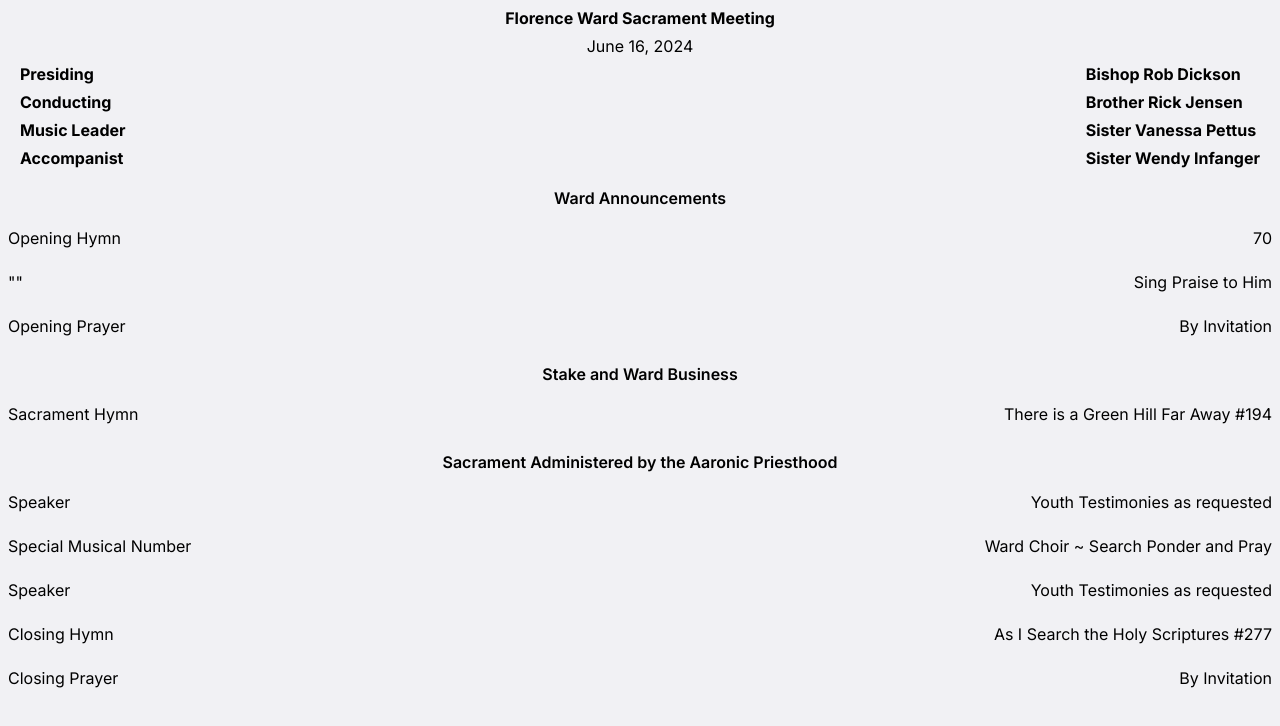
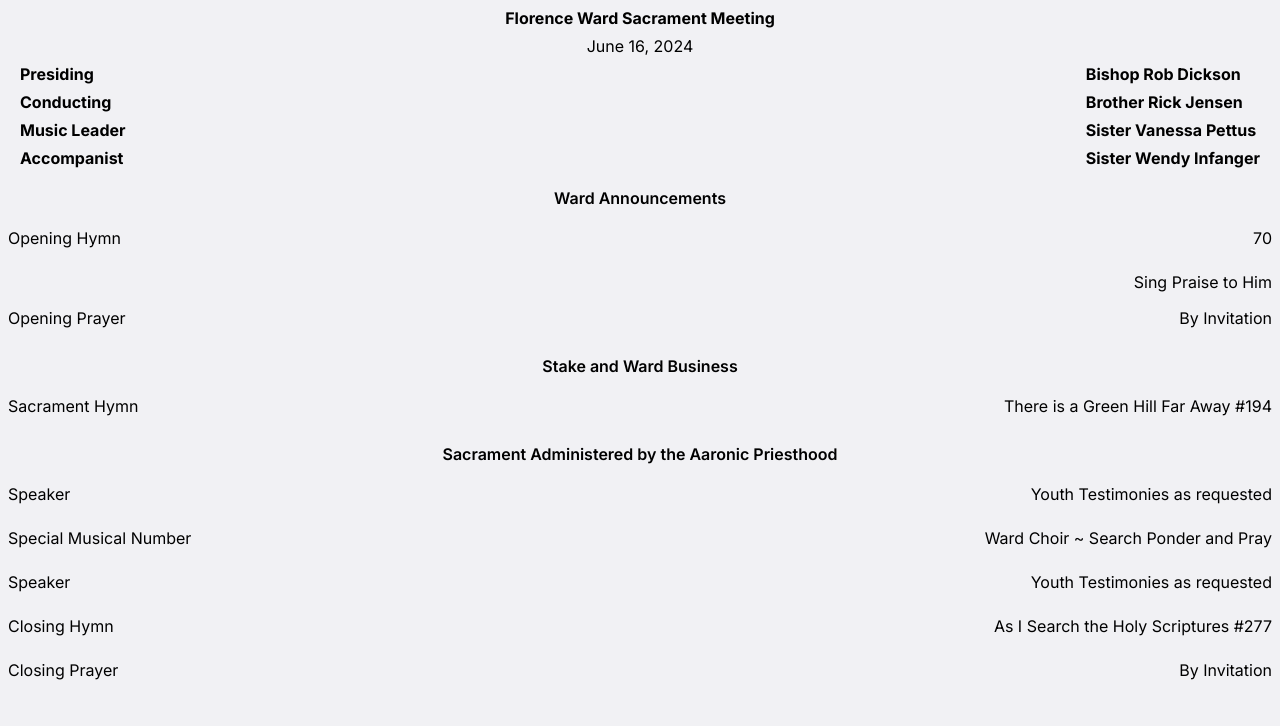
Before and after one commit to adamhinckley/meeting-agenda, a Next.js app: page / in a window 1280 px wide. Shown: the top 726 px of the page. Built offline with nearby package versions, Linux system fonts and the light colour scheme.

Commit message:
Fix error

```diff
--- a/app/page.tsx
+++ b/app/page.tsx
@@ -47,7 +47,7 @@ export default function Home() {
           <p className="agenda-content">{openingHymn}</p>
         </div>
         <div className="title-container">
-          <p className="agenda-title">""</p>
+          <div></div>
           <p className="agenda-content">{openingHymnTitle}</p>
         </div>
         <div className="title-container">
```
